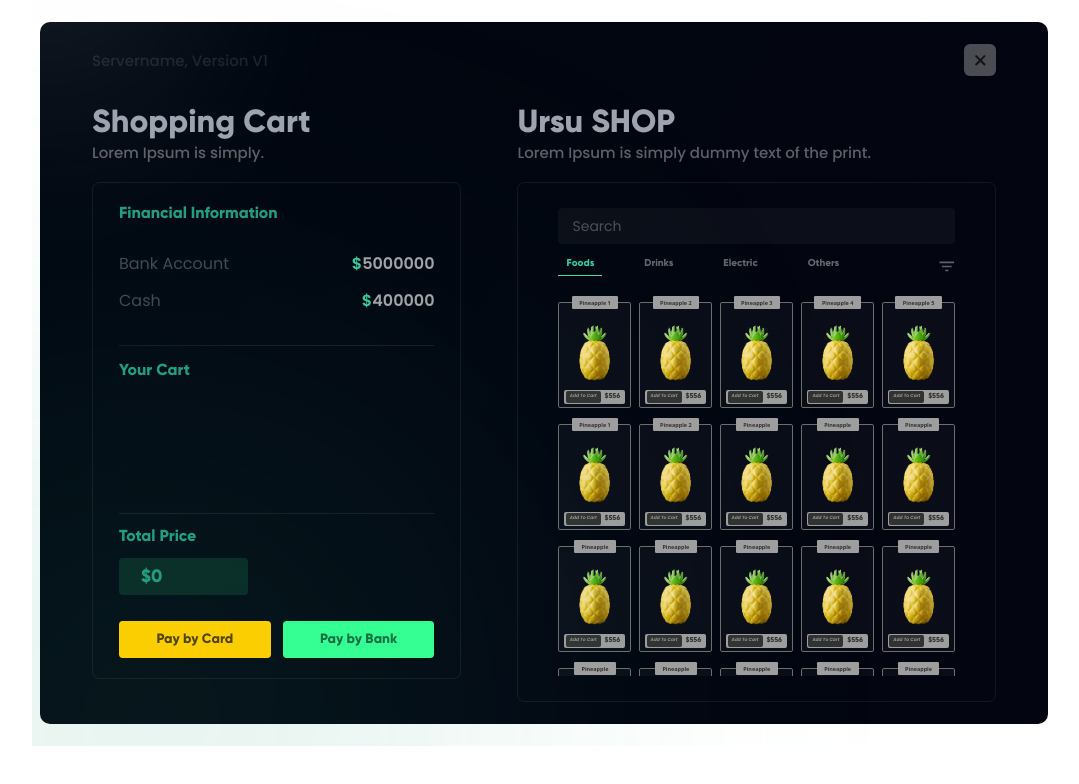
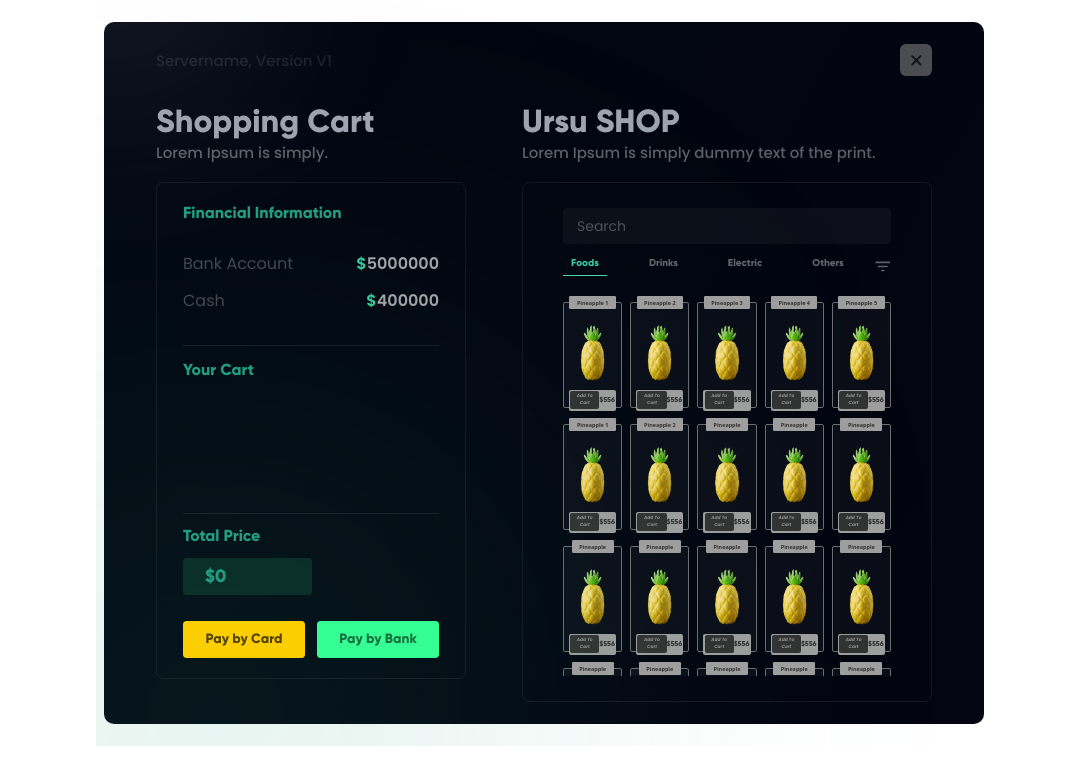
Before and after one commit to riyanhossain/shopping-cart, a React (Vite) app: page / in a window 1280 px wide. Shown: the top 784 px of the page, without its empty margins (96-1175 px from the left). Built offline with nearby package versions, Linux system fonts and the light colour scheme.

Commit message:
reduce the width/height by 15%

```diff
--- a/src/App.tsx
+++ b/src/App.tsx
@@ -6,7 +6,7 @@ import RightGrid from "./components/RightGrid";
 const App: React.FC = () => {
     return (
         <React.Fragment>
-            <main className="px-2  w-full xl:w-[80%] max-w-[1920px] mx-auto overflow-hidden">
+            <main className="px-2  w-full xl:w-[70%] max-w-[1920px] mx-auto overflow-hidden">
                 <section className="my-[22px]   bg py-[22px] px-5 xl:px-[52px] rounded-[10px] relative">
                     {/* white elispe  */}
                     <div className="w-[187px] h-[187px] rounded-full bg-[rgba(255,255,255,0.25)] blur-[119.5px] absolute -left-[84px] -top-[149px]"></div>
@@ -29,7 +29,7 @@ const App: React.FC = () => {
                     </div>
 
                     {/* grid */}
-                    <div className="grid grid-cols-1  xl:grid-cols-[369.49px_1fr] gap-[56px] mt-[26px]">
+                    <div className="grid grid-cols-1  xl:grid-cols-[310px_1fr] gap-[56px] mt-[26px]">
                         {/* left */}
                         <LeftGrid />
 
```
